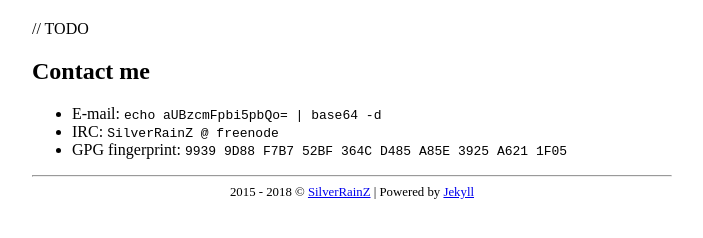
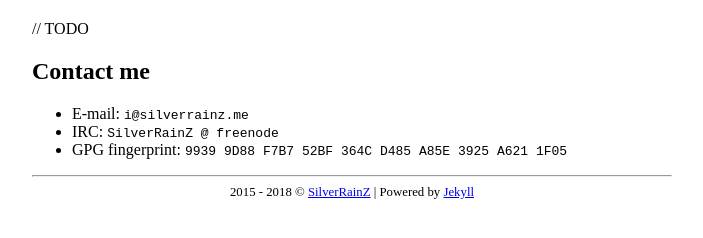
Before and after one commit to LastAvenger/LastAvenger.github.io, a Jekyll site: the page built from index.md, in a window 1280 px wide. Shown: the part 434-672 px from the top of the page, without its empty margins (288-991 px from the left). Built offline with Jekyll 4.4.1, drawn with Linux system fonts in a browser that asks for light colours; part of the change alters nothing that is shown.

Commit message:
Update email address

```diff
--- a/index.md
+++ b/index.md
@@ -33,6 +33,21 @@ Time Line
 Contact me
 ----------
 
-- E-mail: `echo aUBzcmFpbi5pbQo= | base64 -d`
+- E-mail:
+    <code id="email" style="unicode-bidi:bidi-override; direction: rtl;">
+    em.zniarrevlis@i
+    </code>
 - IRC: `SilverRainZ @ freenode`
 - GPG fingerprint: `9939 9D88 F7B7 52BF 364C  D485 A85E 3925 A621 1F05`
+
+<script type="text/javascript">
+var reversedEmail = document.getElementById("email").innerText;
+document.getElementById("email").addEventListener('copy', function(e) {
+    var selection = window.getSelection().toString();
+    if (selection.indexOf(reversedEmail) >= 0) {
+        var normalEmail = selection.split("").reverse().join("");
+        e.clipboardData.setData("text/plain", normalEmail);
+    }
+    e.preventDefault();
+});
+</script>
```
